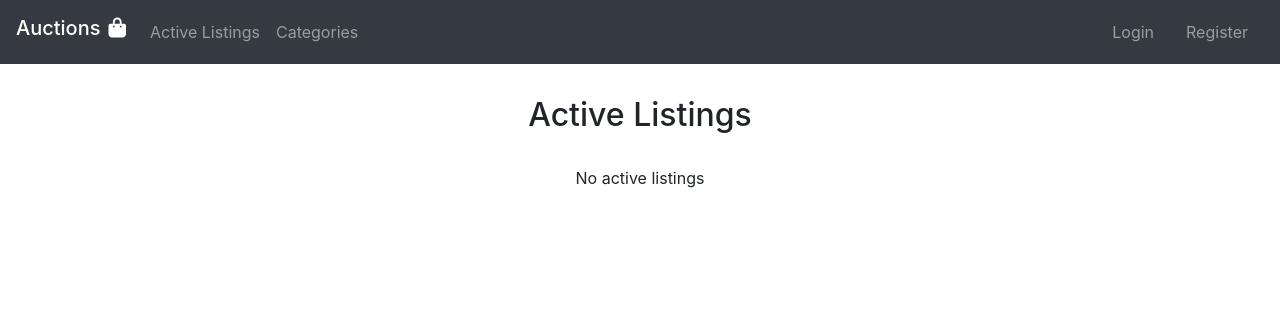
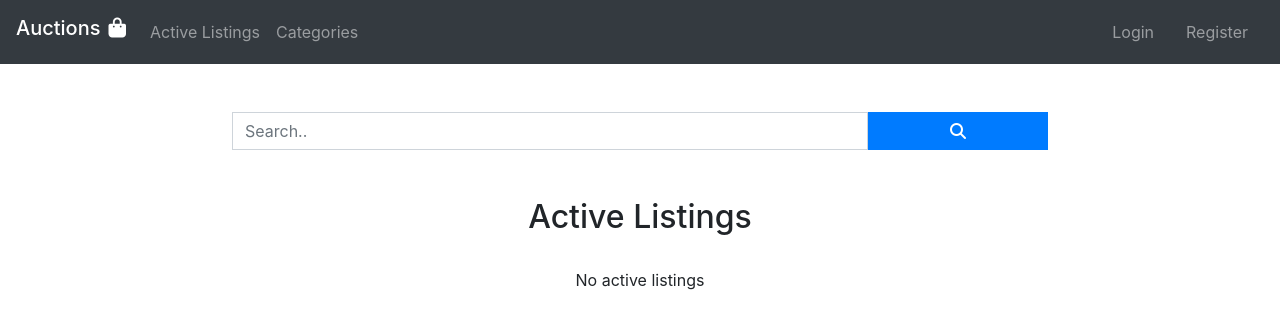
Before and after one commit to ductrongduong/project2, a Django app: page / in a window 1280 px wide. Shown: the top 329 px of the page. Run offline with Django 3.2, Linux system fonts and the light colour scheme; data that the repository does not hold is empty; some libraries are stand-ins or nearby versions.

Commit message:
add search in index

```diff
--- a/auctions/templates/auctions/index.html
+++ b/auctions/templates/auctions/index.html
@@ -4,6 +4,13 @@
 {% block title %} Active Listings {% endblock %}
 
 {% block body %}
+   <div class=" d-flex justify-content-center pt-5 mx-5 px-5">
+        <form class="example d-flex form-group w-75 mx-5 " action="{% url 'index' %}" method = "POST">
+            {% csrf_token %}
+            <input type="text" class="form-control w-100 rounded-0" placeholder="Search.." name="search">
+            <button type="submit" class="px-5 w-25  btn btn-primary rounded-0  rounded-right "><i class="fa fa-search"></i></button>
+        </form>
+    </div>
     <h2 class="text-center title">Active Listings</h2>
     <div class="container d-flex flex-wrap justify-content-center">
 
--- a/auctions/templates/auctions/layout.html
+++ b/auctions/templates/auctions/layout.html
@@ -8,6 +8,7 @@
 
         <link rel="stylesheet" href="https://stackpath.bootstrapcdn.com/bootstrap/4.4.1/css/bootstrap.min.css" integrity="sha384-Vkoo8x4CGsO3+Hhxv8T/Q5PaXtkKtu6ug5TOeNV6gBiFeWPGFN9MuhOf23Q9Ifjh" crossorigin="anonymous">
         <link href="{% static 'auctions/styles.css' %}" rel="stylesheet">
+        <link rel="stylesheet" href="https://cdnjs.cloudflare.com/ajax/libs/font-awesome/4.7.0/css/font-awesome.min.css">
         <!--Font awesome-->
         <script src="https://kit.fontawesome.com/ee1e4d6724.js" crossorigin="anonymous"></script>
     </head>
--- a/auctions/views.py
+++ b/auctions/views.py
@@ -14,10 +14,16 @@ from.forms import BidForm, CommentForm, NewListingForm
 
 # Homepage
 def index(request):
+    activeListings = Listing.objects.filter(active=True)
 
-    print(Listing.objects.filter(active=True))
+    if request.method == "POST":
+        # Attempt to sign user in
+        search = request.POST["search"]
+        activeListings = Listing.objects.filter(active=True, title__icontains=search)
+
+
     return render(request, "auctions/index.html", {
-        "listings": Listing.objects.filter(active=True),
+        "listings": activeListings,
     })
 
 # Page that shows lists of categories available on the website
@@ -42,7 +48,6 @@ def newlisting(request):
         # Take in the data the user submitted and save it as form
         form = NewListingForm(request.POST)
         images = request.FILES.getlist('images')
-        print(images)
 
         # Check if form data is valid (server-side)
         if form.is_valid():
```
Also changed, not shown: auctions/static/auctions/styles.css (+37 -0 lines).
